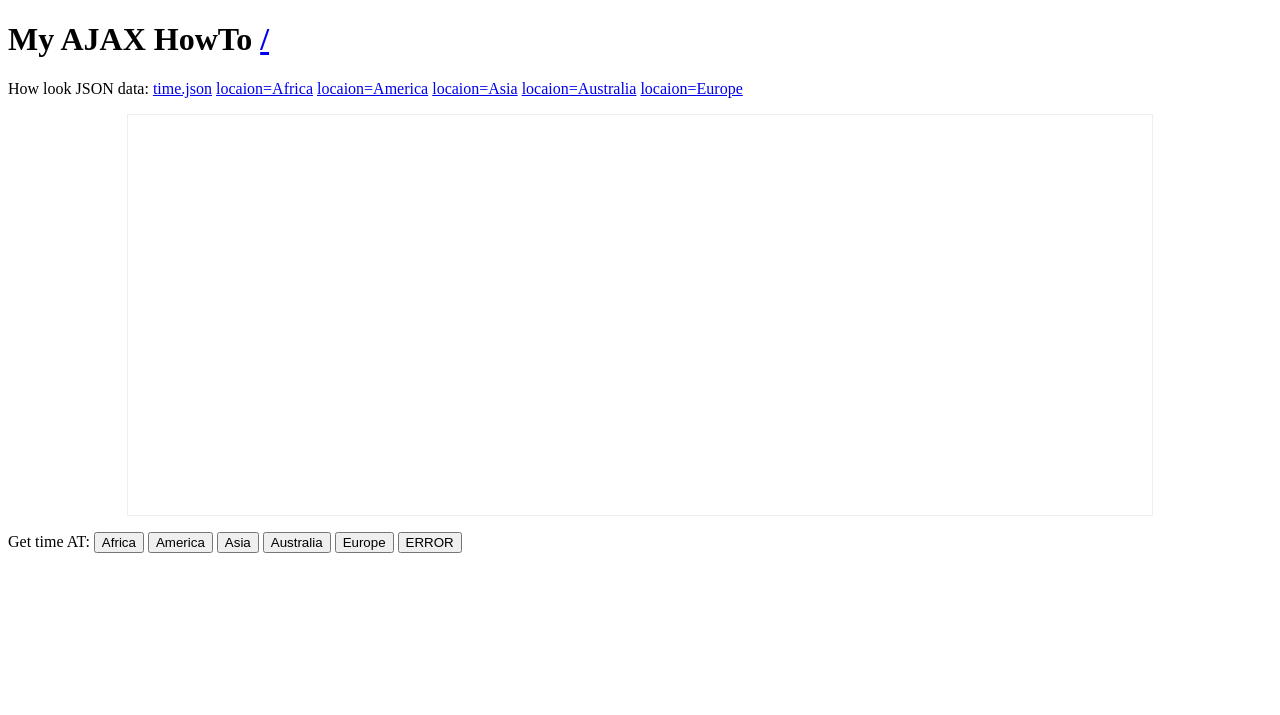
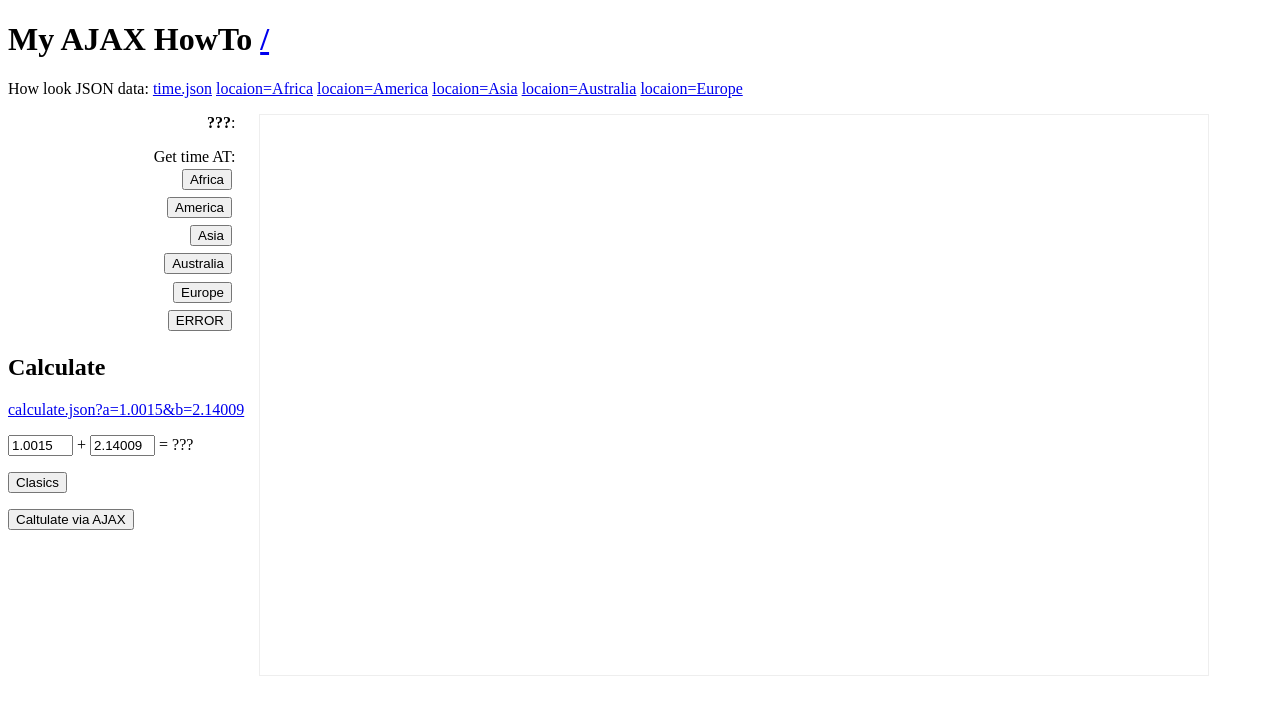
Before and after one commit to MarrekNozka/My-AJAX-HowTo, a Flask app: page / in a window 1280 px wide. Shown: the top 715 px of the page. Run offline with Flask 2, Linux system fonts and the light colour scheme.

Commit message:
add calculate

```diff
--- a/server.py
+++ b/server.py
@@ -22,10 +22,21 @@ LOCATIONS = {'Africa': ['Addis_Ababa', 'Blantyre', 'Djibouti',
              }
 
 
-
+@app.route('/calculate.json')
 @app.route('/')
 def index():
-    return render_template('base.html')
+    c = '???'
+    a = request.args.get('a')
+    b = request.args.get('b')
+    if a and b:
+        try:
+            c = float(a) + float(b)
+        except:
+            c = '???'
+    if 'calculate' in request.path:
+        return jsonify(result=c)
+    else:
+        return render_template('base.html', c=c)
 
 
 @app.route('/time.json')
@@ -36,18 +47,26 @@ def makeAJAX():
     location = request.args.get('location')
     if location is str:
         location = location.capitalize()
+    # if location in LOCATIONS:
+    #     for city in LOCATIONS[location]:
+    #         timezone = pytz.timezone('{}/{}'.format(location, city))
+    #         timezone_dt = loc_dt.astimezone(timezone)
+    #         data[city] = timezone_dt.strftime('%H:%M:%S %Z%z')
+    #     sleep(uniform(0.1, 1.8))
+    #     return jsonify(data)
+
     if location in LOCATIONS:
-        for city in LOCATIONS[location]:
-            timezone = pytz.timezone('{}/{}'.format(location, city))
-            timezone_dt = loc_dt.astimezone(timezone)
-            data[city] = timezone_dt.strftime('%H:%M:%S %Z%z')
-        sleep(uniform(0.1, 1.8))
-        return jsonify(data)
+        for timezone in pytz.common_timezones_set:
+            if location in timezone:
+                timezone_tz = pytz.timezone(timezone)
+                timezone_dt = loc_dt.astimezone(timezone_tz)
+                city = timezone[len(location)+1:]
+                data[city] = timezone_dt.strftime('%H:%M:%S %Z%z')
+        sleep(uniform(0.2, 1.1))
+        return jsonify(location=location, data=data)
     return abort(400)
 
 
 ############################################################################
-
-
 if __name__ == '__main__':
     app.run(host='127.0.0.1', debug=True)
--- a/templates/base.html
+++ b/templates/base.html
@@ -1,9 +1,9 @@
 <!doctype html>
 <html lang="cs">
 <head>
-  <title></title>
+  <title>AJAX HowTo</title>
   <meta charset="utf-8">
-  <meta name="description" content="my AJAX how to">
+
   <link rel="shortcut icon"
         href="{{ url_for('static', filename='icons8-source-code-48.png') }}" />
 
@@ -13,11 +13,13 @@
 #time {
   border: solid 1px #eee;
   display: block;
-  width: 80vw;
-  height: 50vh;
-  margin-left: auto;
-  margin-right: auto;
+  width: 75%;
+  height: 70vh;
+  margin-left: 0;
+  margin-right: 5%;
   position: relative;
+  overflow: auto;
+  float: right;
 }
 
 #load {
@@ -32,26 +34,61 @@
   background-image: url({{ url_for('static', filename='load.gif') }});
 }
 
+#buttons {
+  width: 18%;
+  text-align: right;
+  margin-right: 1ex;
+}
+#buttons button {
+  margin: 0.5ex;
+}
+
+#location {
+  width: 18%;
+  text-align: right;
+  margin-right: 1ex;
+}
+
+.cal {
+  width: 80%;
+  margin: auto;
+}
+h2 .cal {
+  clear: both;
+  padding-top: 3em;
+}
+
 </style>
 <script>
 
+{# tato funkce dostane dato od getJSON #}
 loadjson = function(data){
+
   {#alert(JSON.stringify(data))#}
+  {#console.log(i, data);#}
+
+  $('#location strong').text(data['location']);
+  $('#location strong').text(data.location);
+
   $('#data').text('')
   var ul = $('<ul>').appendTo('#data');
-  $.each(data, function(i, data){
+  $.each(data.data, function(i, data){
     var li = $('<li>').appendTo(ul);
     var strong = $('<strong>').appendTo(li);
     strong.text(i);
     strong.after(': ' + data)
-    {#console.log(i, data);#}
   })
   $('#load').hide();
 }
+
+
+{# pokud getJSON skončí chybou#}
 failjson = function(){
   $('#data').text('Error');
+  $('#location strong').text('???');
   $('#load').hide();
 }
+
 
 $().ready(function(){
   $('#load').hide();
@@ -61,6 +98,14 @@ $().ready(function(){
     $.getJSON('/time.json', {location: $(this).text() }, loadjson).fail(failjson);
   });
 
+  $('#ajax-cal').click(function(event){
+    $.getJSON('/calculate.json', {
+      a: $('input[name="a"]').val(),
+      b: $('input[name="b"]').val() }, function(data){
+        $('#result').text(data['result']);
+      }
+    );
+  })
 });
 
 </script>
@@ -74,26 +119,49 @@ $().ready(function(){
 
   <h1>My AJAX HowTo <a href="{{ url_for('index') }}">/</a></h1>
     <p>How look JSON data:
-    <a href=time.json>time.json</a>
-    <a href=time.json?location=Africa>locaion=Africa</a>
-    <a href=time.json?location=America>locaion=America</a>
-    <a href=time.json?location=Asia>locaion=Asia</a>
-    <a href=time.json?location=Australia>locaion=Australia</a>
-    <a href=time.json?location=Europe>locaion=Europe</a>
+    <a href="time.json">time.json</a>
+    <a href="time.json?location=Africa">locaion=Africa</a>
+    <a href="time.json?location=America">locaion=America</a>
+    <a href="time.json?location=Asia">locaion=Asia</a>
+    <a href="time.json?location=Australia">locaion=Australia</a>
+    <a href="time.json?location=Europe">locaion=Europe</a>
     </p>
 
     <div id='time'>
       <div id="load"></div>
       <div id="data"></div>
     </div>
-    <p id="buttons"> Get time AT:
-    <button>Africa</button>
-    <button>America</button>
-    <button>Asia</button>
-    <button>Australia</button>
-    <button>Europe</button>
-    <button>ERROR</button>
+    <p id="location"><strong>???</strong>:</p>
+    <p id="buttons"> Get time AT:<br />
+    <button>Africa</button><br />
+    <button>America</button><br />
+    <button>Asia</button><br />
+    <button>Australia</button><br />
+    <button>Europe</button><br />
+    <button>ERROR</button><br />
     </p>
+
+<section id="cal">
+
+  <h2>Calculate</h2>
+  <a href="calculate.json?a=1.0015&b=2.14009">calculate.json?a=1.0015&b=2.14009</a>
+  <form>
+    <p>
+      <input type="text" size="5" name="a" value="1.0015"> +
+      <input type="text" size="5" name="b" value="2.14009"> =
+      <span id="result">{{ c }}</span>
+    </p>
+    <p>
+      <button>Clasics</button>
+    </p>
+  </form>
+  <p>
+    <button id="ajax-cal">Caltulate via AJAX</button>
+  </p>
+
+</section>
+
+
 
 </body>
 </html>
```
Also changed, not shown: 1 other file.
